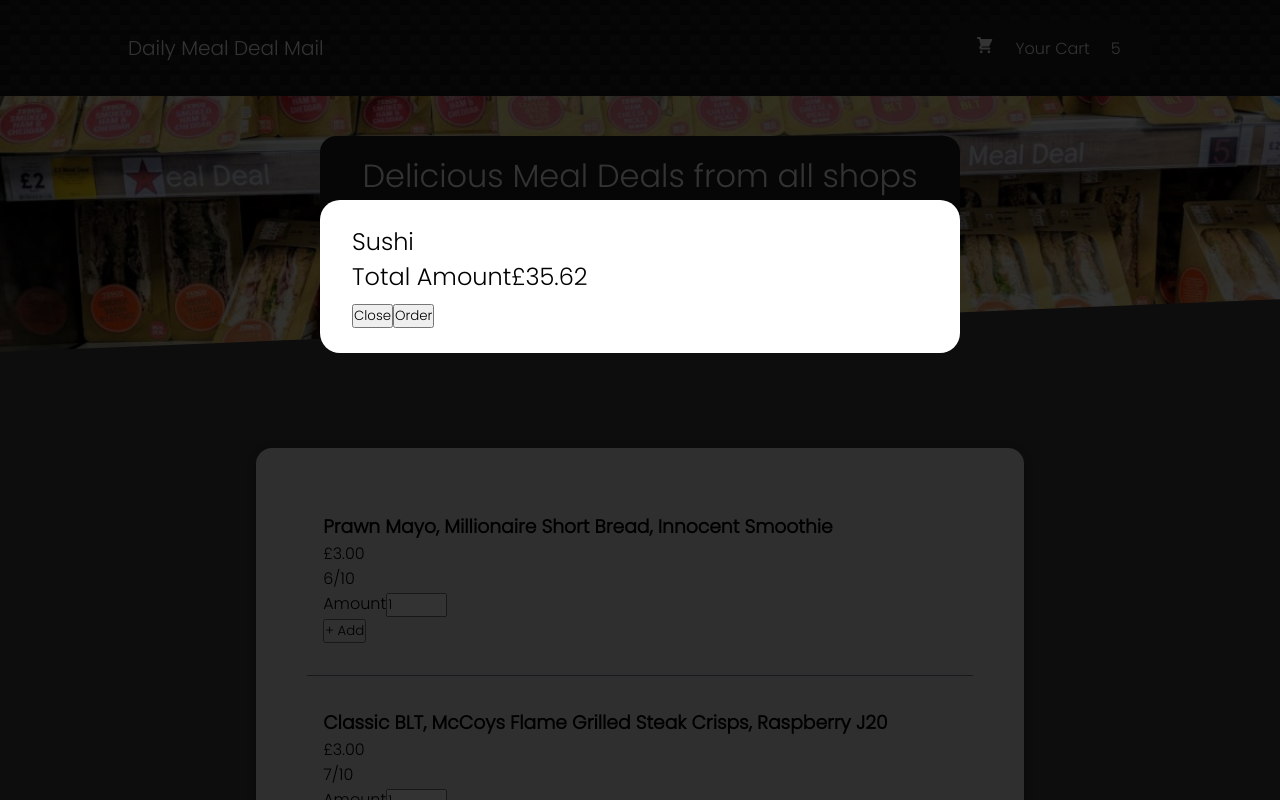
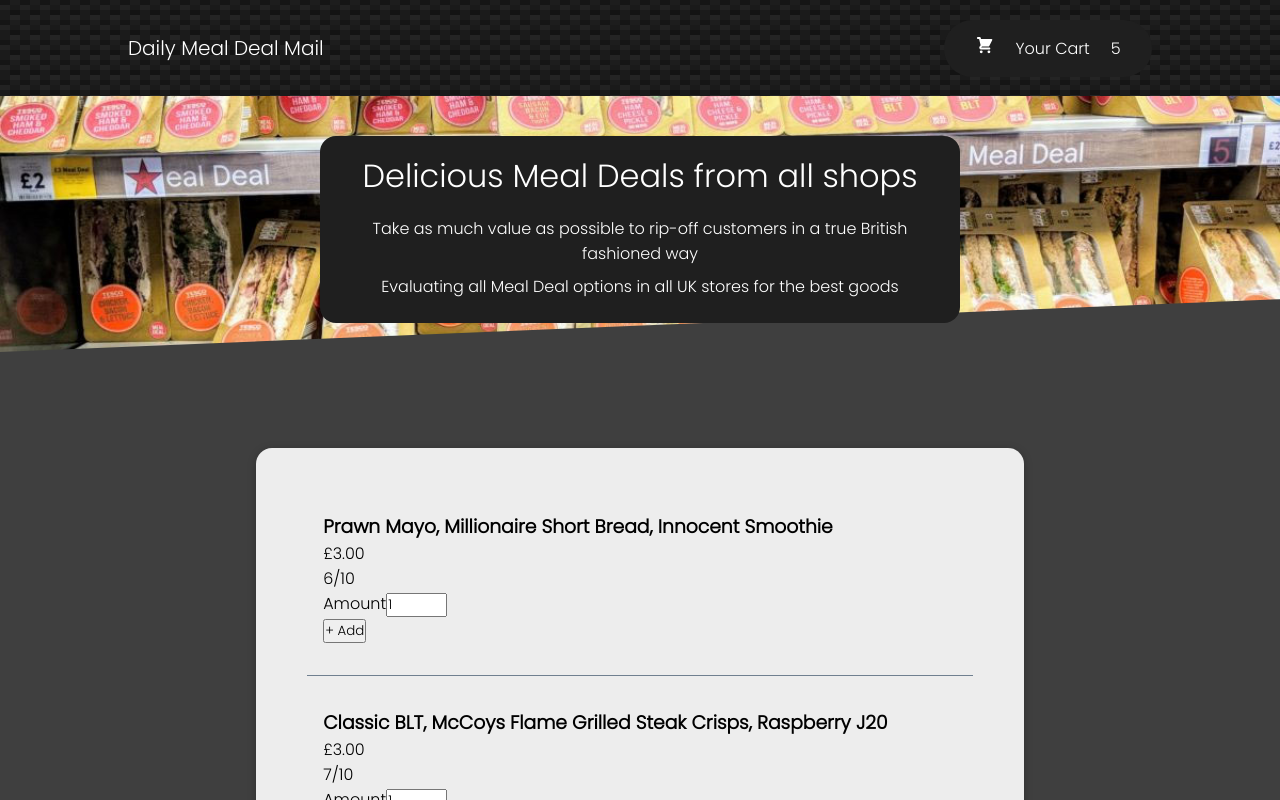
Before and after one commit to Shoozle/react-food-order-app, a React (Create React App) app: page / in a window 1280 px wide. Shown: the top 800 px of the page. Built offline with nearby package versions, Linux system fonts and the light colour scheme.

Commit message:
Cart state and modal

```diff
--- a/src/App.js
+++ b/src/App.js
@@ -1,13 +1,23 @@
-import React from 'react';
+import React, { useState } from 'react';
 import Cart from './components/Cart/Cart';
 import Header from "./components/Layout/Header";
 import MealDeals from './components/MealDeals/MealDeals';
 
 function App() {
+  const [cartIsShown, setCartIsShown] = useState(false);
+
+  const showCartHandler = () => {
+    setCartIsShown(true);
+  }
+
+  const hideCartHandler = () => {
+    setCartIsShown(false);
+  }
+
   return (
     <>
-      <Cart/>
-      <Header />
+      {cartIsShown && <Cart onClose={hideCartHandler} />}
+      <Header onShowCart={showCartHandler}/>
       <main>
         <MealDeals />
       </main>
--- a/src/components/Cart/Cart.js
+++ b/src/components/Cart/Cart.js
@@ -10,14 +10,14 @@
     );
 
     return (
-    <Modal>
+    <Modal onClose={props.onClose}>
         {cartItems}
         <div className={classes.total}>
             <span>Total Amount</span>
             <span>£35.62</span>
         </div>
         <div className={classes.actions}>
-        <button className={classes['button--alt']}>Close</button>
+        <button className={classes['button--alt']} onClick={props.onClose}>Close</button>
         <button className={classes.button}>Order</button>
         </div>
     </Modal>
--- a/src/components/Layout/Header.js
+++ b/src/components/Layout/Header.js
@@ -9,7 +9,7 @@
         <>
         <header className={classes.Header}>
             <h1>Daily Meal Deal Mail</h1>
-            <HeaderCartButton />
+            <HeaderCartButton onClick={props.onShowCart}/>
         </header>
         <div className={classes['main-image']}>
             <img src={mealsImage} alt="Meal Deal Sandwiches Banner" />
--- a/src/components/Layout/HeaderCartButton.js
+++ b/src/components/Layout/HeaderCartButton.js
@@ -6,7 +6,7 @@
 
 const HeaderCartButton = props => {
     return (
-    <button className={classes.button}>
+    <button onClick={props.onClick} className={classes.button}>
         <span className={classes.icon}> <CartIcon /> </span>
         <span >Your Cart </span>
         <span className={classes.total}> 5 </span>
--- a/src/components/UI/Modal.js
+++ b/src/components/UI/Modal.js
@@ -3,7 +3,7 @@
 import classes from './Modal.module.css';
 
 const Backdrop = props => {
-    return <div className={classes.backdrop}></div>
+    return <div className={classes.backdrop} onClick={props.onClose}></div>
 }
 
 const ModalOverlay = props => {
@@ -16,7 +16,7 @@
 
 const Modal = props => {
     return <>
-    {ReactDOM.createPortal(<Backdrop/>, portalElement)}
+    {ReactDOM.createPortal(<Backdrop onClose={props.onClose}/>, portalElement)}
     {ReactDOM.createPortal(<ModalOverlay>{props.children}</ModalOverlay>, portalElement)}
     </>
 }
```
Also changed, not shown: 1 other file (tests, documents, lock files or other folders).
